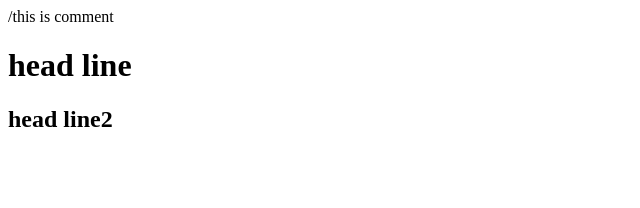
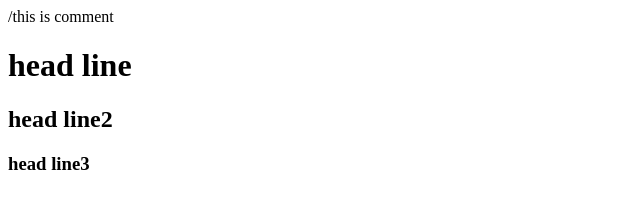
Before and after one commit to vsunilkumar1/Git-learning, a plain HTML site: page index.html in a window 1280 px wide. Shown: the whole page, without its empty margins (0-640 px from the left). Drawn offline with Linux system fonts and the light colour scheme.

Commit message:
third commit

```diff
--- a/index.html
+++ b/index.html
@@ -8,5 +8,6 @@
     <body>
         <h1>head line</h1>
         <h2>head line2</h2>
+        <h3>head line3</h3>
     </body>
 </html>
```
